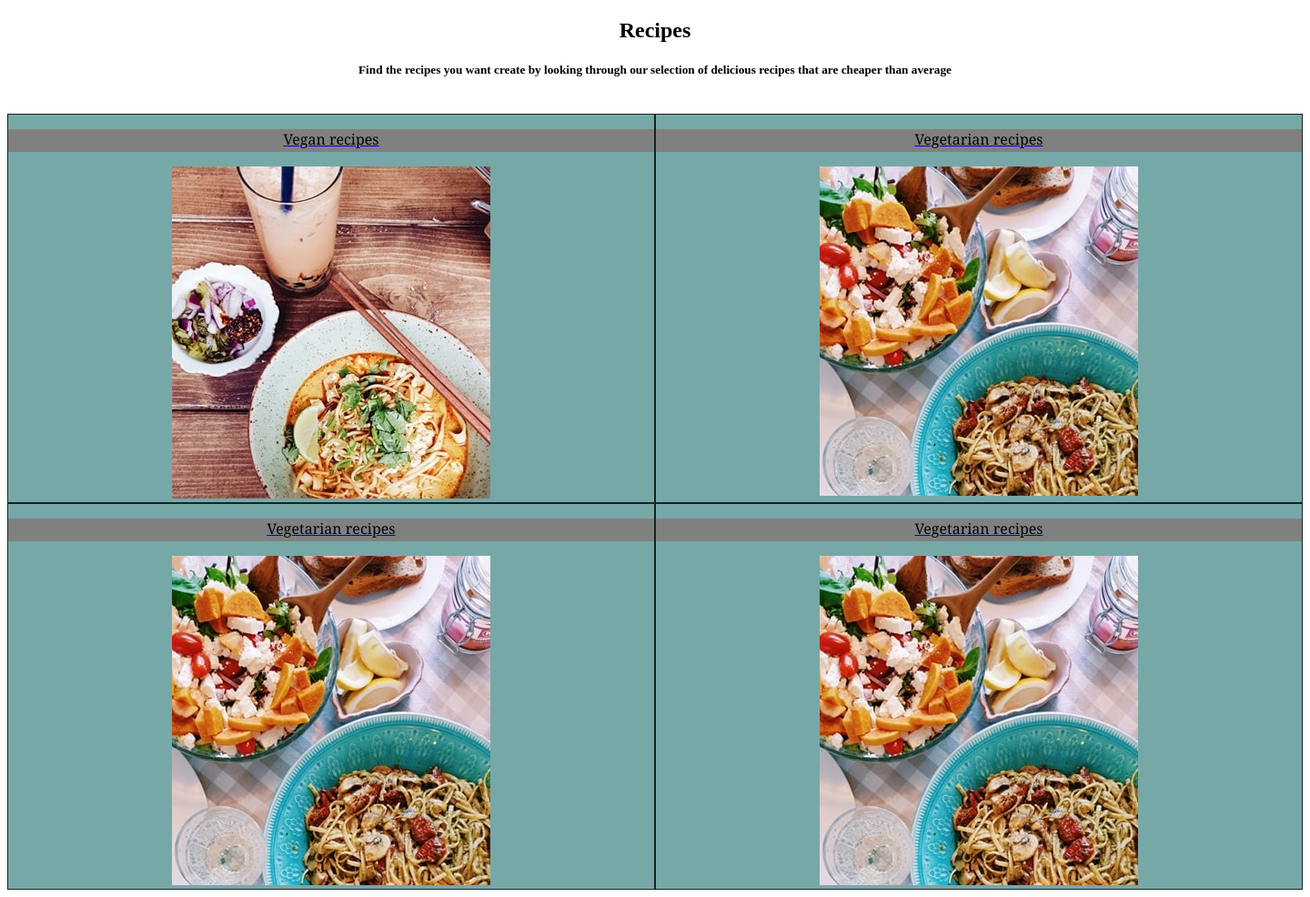
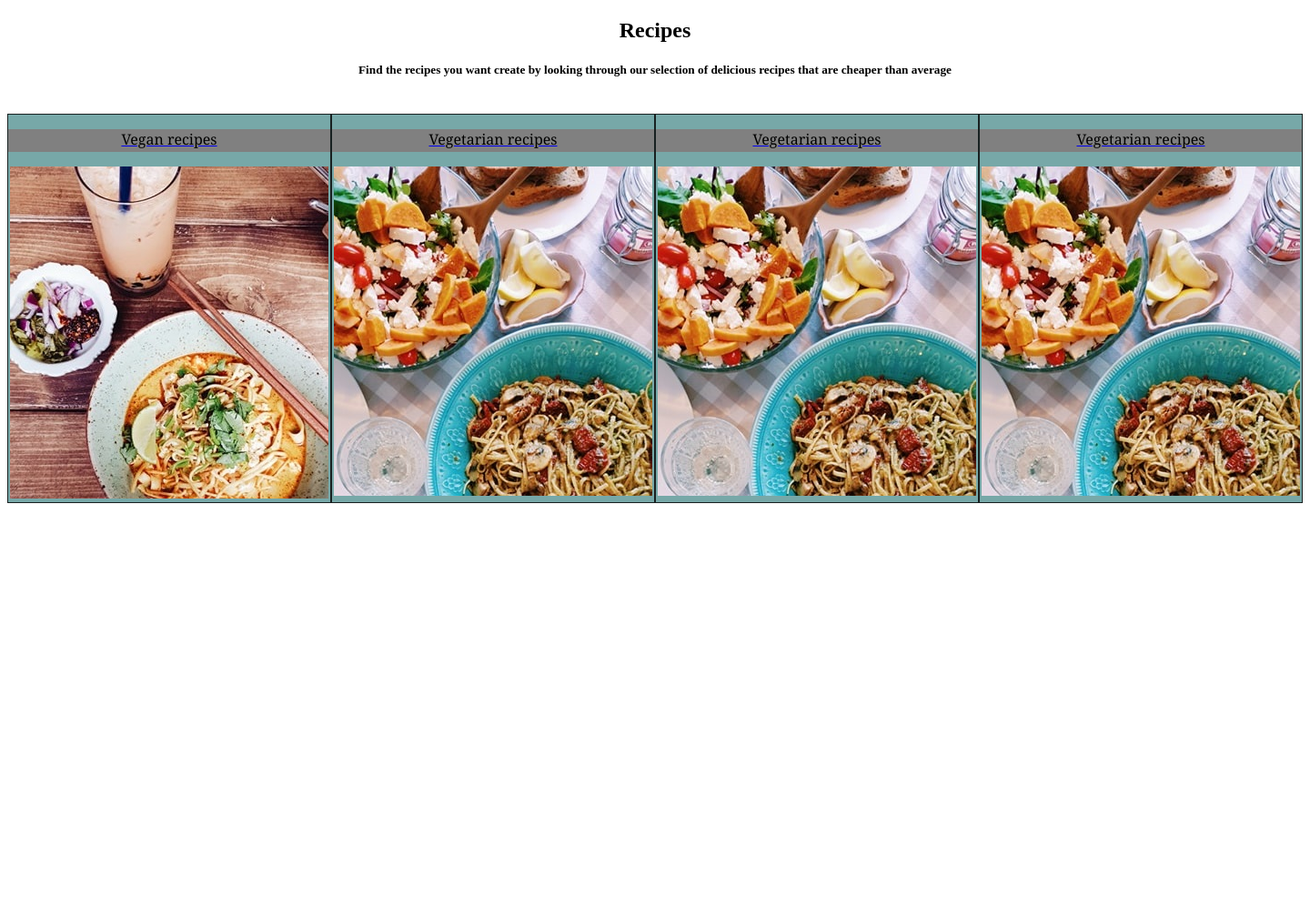
Before and after one commit to ThanitaSongvilay/del-hors-project, a PHP site: page /assets/Pages/Recipes.html in a window 1440 px wide. Shown: the whole page at 91% size. After the commit the page ends 553 px from the top, so only its background shows below. Run offline with PHP 8.4, Linux system fonts and the light colour scheme.

Commit message:
Update styles.css

```diff
--- a/Deláhors-Projekt/assets/css/styles.css
+++ b/Deláhors-Projekt/assets/css/styles.css
@@ -131,7 +131,7 @@ grid-gap: 5px 5px;
 /*CSS FOR THE GRID*/
 .grid-container{
   display: grid;
-  grid-template-columns: auto auto;
+  grid-template-columns: auto auto auto auto;
   padding: 0px;
   background-color:  #77a8a8;
 }
```
